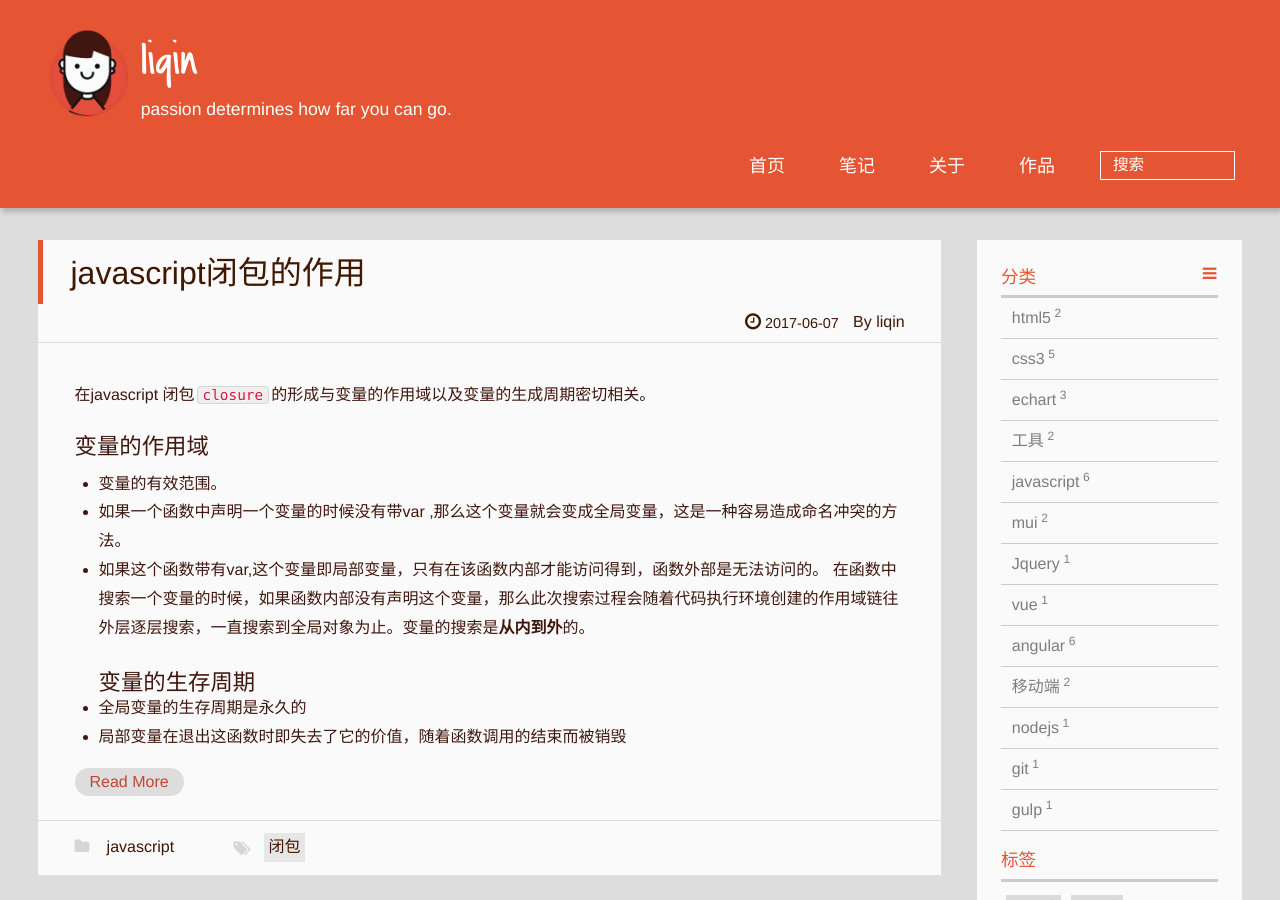
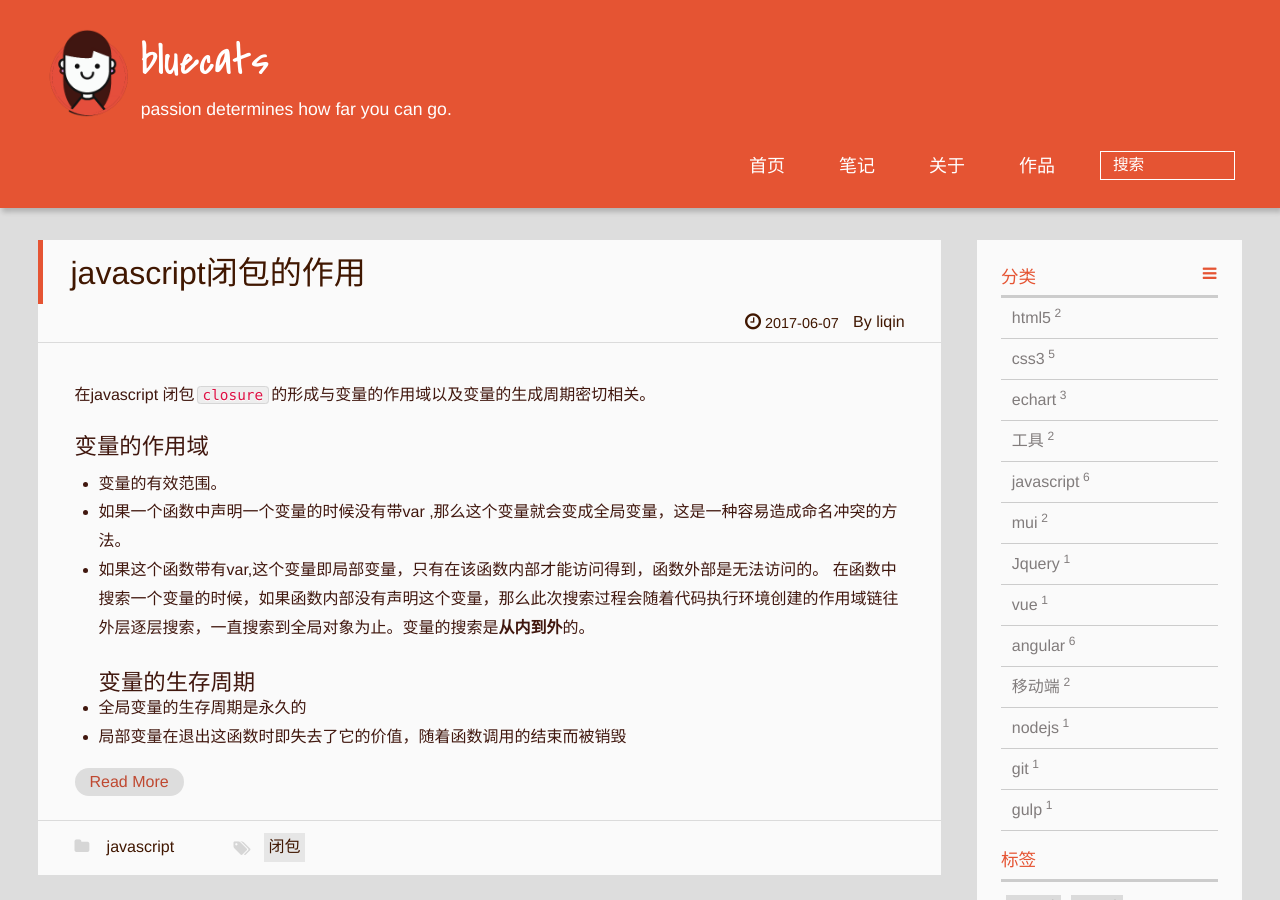
Before and after one commit to liqin1059/aLittlePanda.github.io, a Jekyll site: the page built from index.html, in a window 1280 px wide and 900 px high. Built offline with Jekyll 4.4.1, drawn with Linux system fonts in a browser that asks for light colours; the list of posts is cut into pages by our own code; comment, search, counter and statistics services are not loaded.

Commit message:
no message

```diff
--- a/_config.yml
+++ b/_config.yml
@@ -28,7 +28,7 @@ defaults:
 paginate: 5
 
 #### Site
-title : liqin
+title : bluecats
 tagline: passion determines how far you can go.
 assets: /assets
 baseurl:
```
